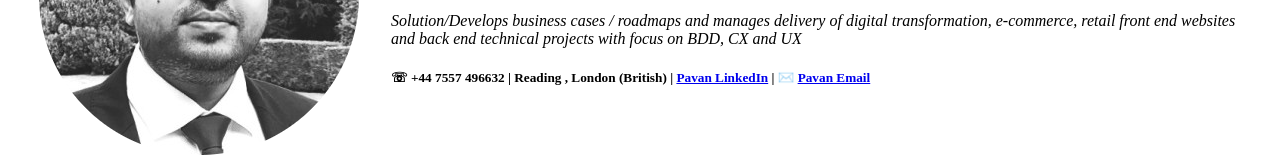
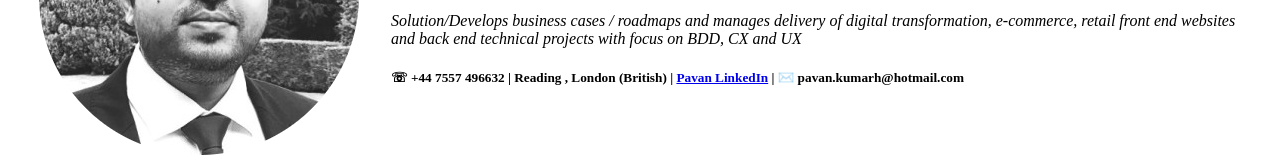
Before and after one commit to PavanHenjarappa/Resume, a plain HTML site: page index.html in a window 1280 px wide. Shown: the part 204-364 px from the top of the page. Drawn offline with Linux system fonts and the light colour scheme.

Commit message:
Email update

```diff
--- a/index.html
+++ b/index.html
@@ -28,7 +28,7 @@
         </i>
         <h5>☏ +44 7557 496632 | Reading , London (British) | <a href="www.linkedin.com/in/pavan-henjarappa">Pavan
             LinkedIn</a>
-          | ✉️ <a href="pavan.kumarh@hotmail.com">Pavan Email </a>
+          | ✉️ pavan.kumarh@hotmail.com
         </h5>
       </td>
     </tr>
```
